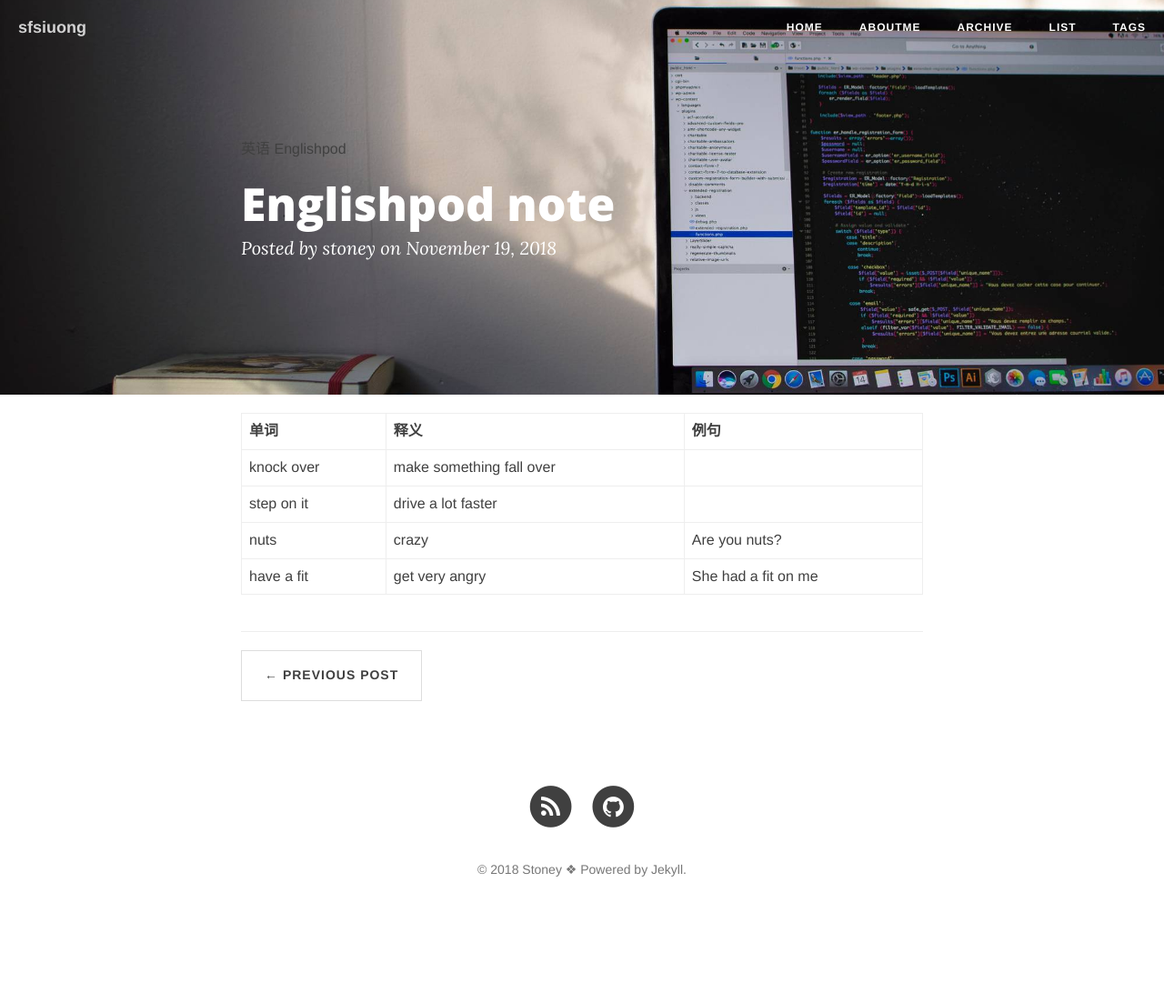
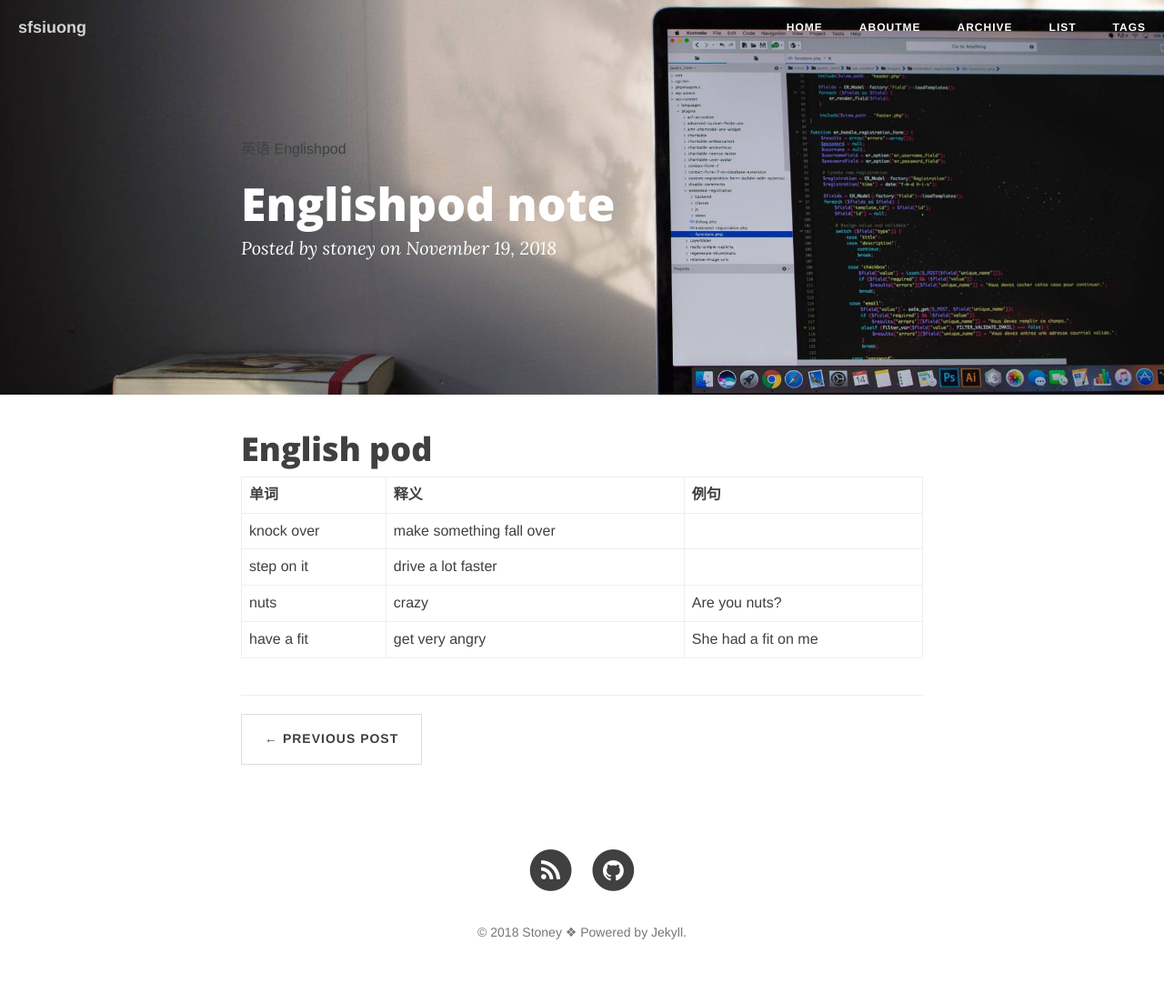
Before and after one commit to sfsiuong/sfsiuong.github.io, a Jekyll site: the page built from _posts/2018-11-19-englishpod-note.md, in a window 1280 px wide. Shown: the whole page at 91% size. Built offline with Jekyll 4.4.1, drawn with Linux system fonts in a browser that asks for light colours; nearby versions of some CDN libraries; comment, search, counter and statistics services are not loaded; before the commit the page ends 1033 px from its top, so only the background shows below that.

Commit message:
Update 2018-11-19-englishpod-note.md

```diff
--- a/_posts/2018-11-19-englishpod-note.md
+++ b/_posts/2018-11-19-englishpod-note.md
@@ -4,6 +4,9 @@ title: Englishpod note
 date: 2018-11-19
 tags: 英语 Englishpod
 ---
+
+# English pod
+
 | 单词       | 释义                     | 例句                |
 | ---------- | ------------------------ | :------------------ |
 | knock over | make something fall over |                     |
```
